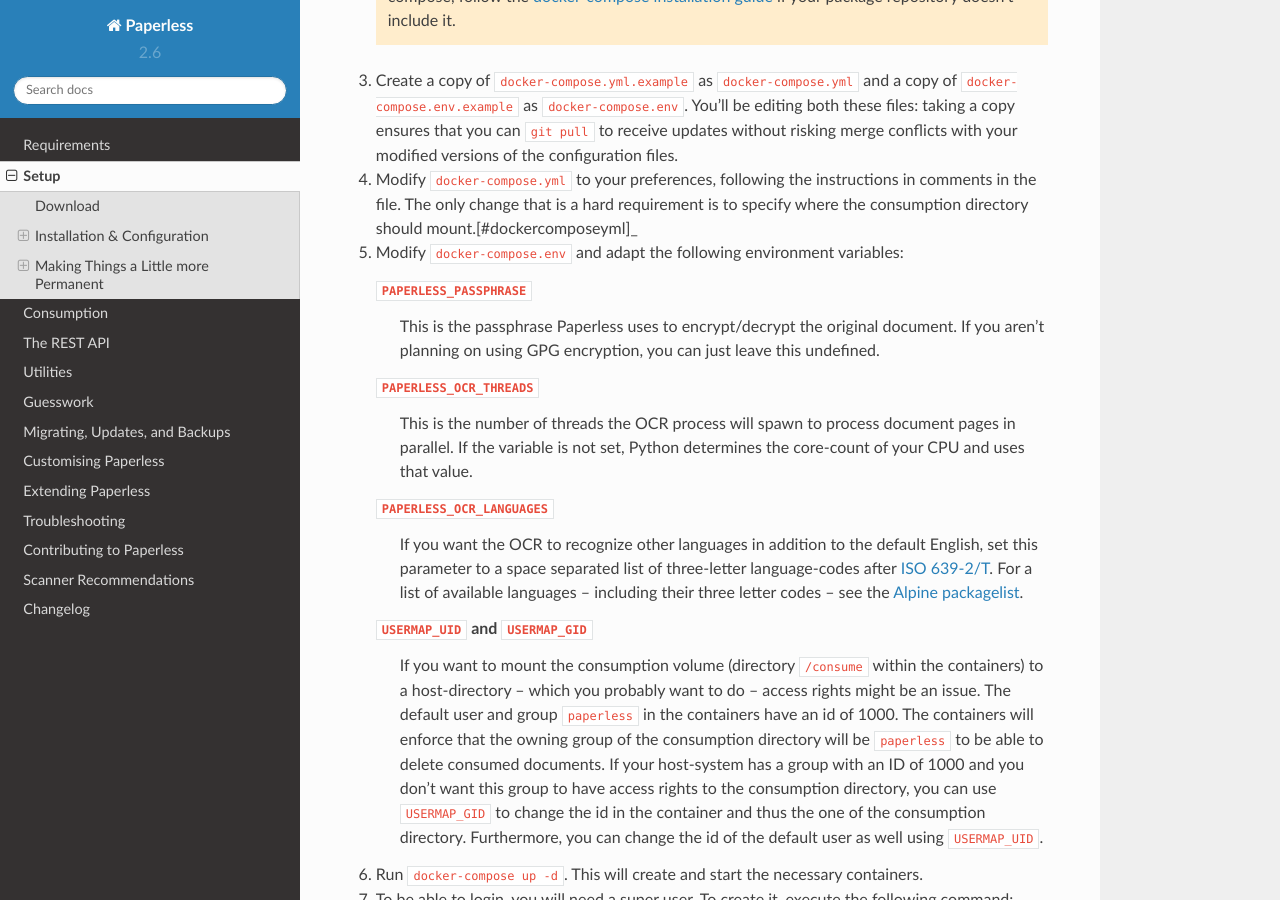
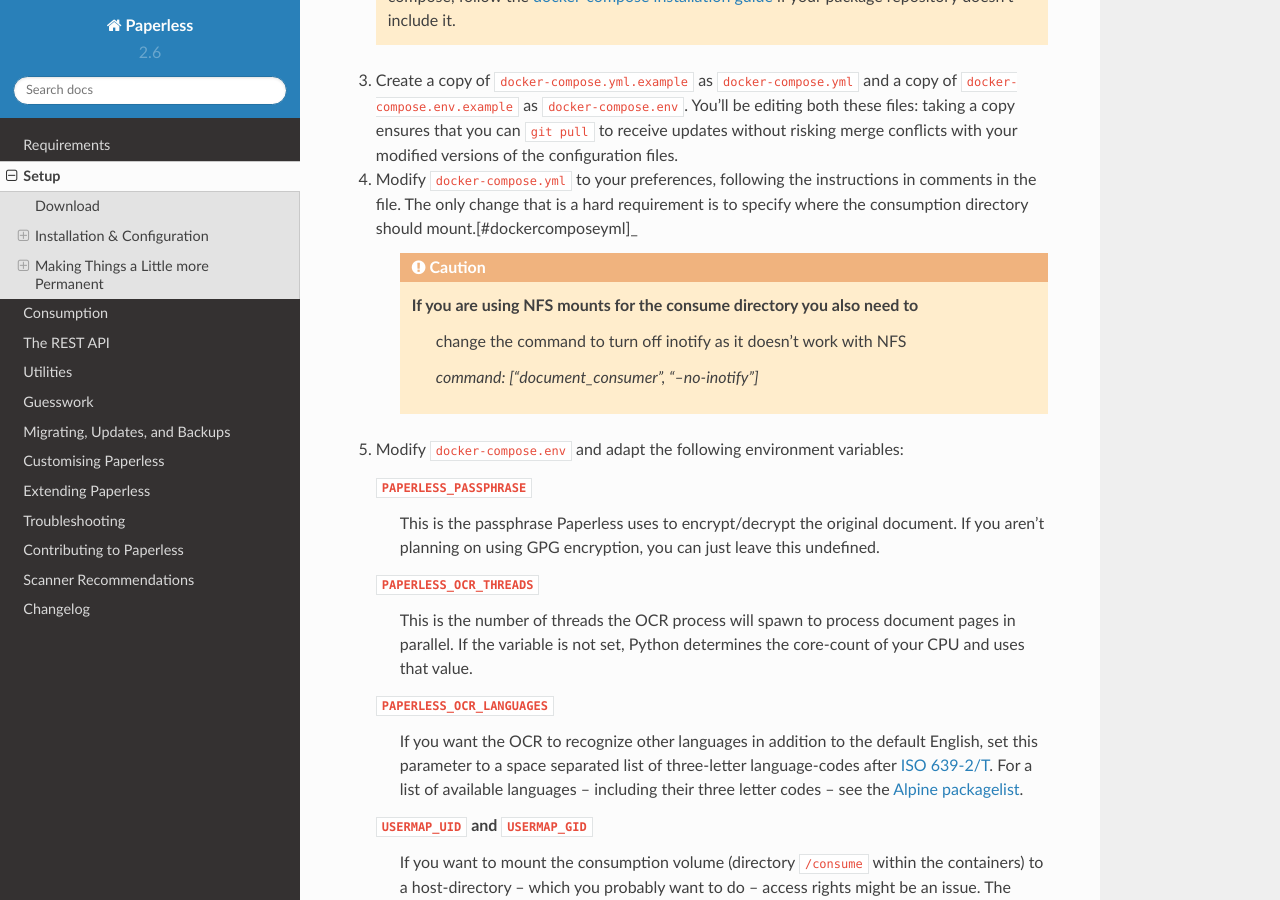
Before and after one commit to repoRangee/Large-scale, a Sphinx documentation site: the page built from docs/setup.rst, in a window 1280 px wide and 900 px high, scrolled down 2225 px. Built offline with Sphinx 7.4.7 and the Read the Docs theme 2.0.0, drawn with Linux system fonts in a browser that asks for light colours; formulas are drawn with MathJax 3.

Commit message:
adding information about NFS mounts and inotify

```diff
--- a/docs/setup.rst
+++ b/docs/setup.rst
@@ -143,6 +143,15 @@ Docker Method
    instructions in comments in the file. The only change that is a hard
    requirement is to specify where the consumption directory should
    mount.[#dockercomposeyml]_
+
+	 .. caution::
+
+	     If you are using NFS mounts for the consume directory you also need to
+			 change the command to turn off inotify as it doesn't work with NFS
+
+			 `command: ["document_consumer", "--no-inotify"]`
+
+
 5. Modify ``docker-compose.env`` and adapt the following environment variables:
 
    ``PAPERLESS_PASSPHRASE``
```
